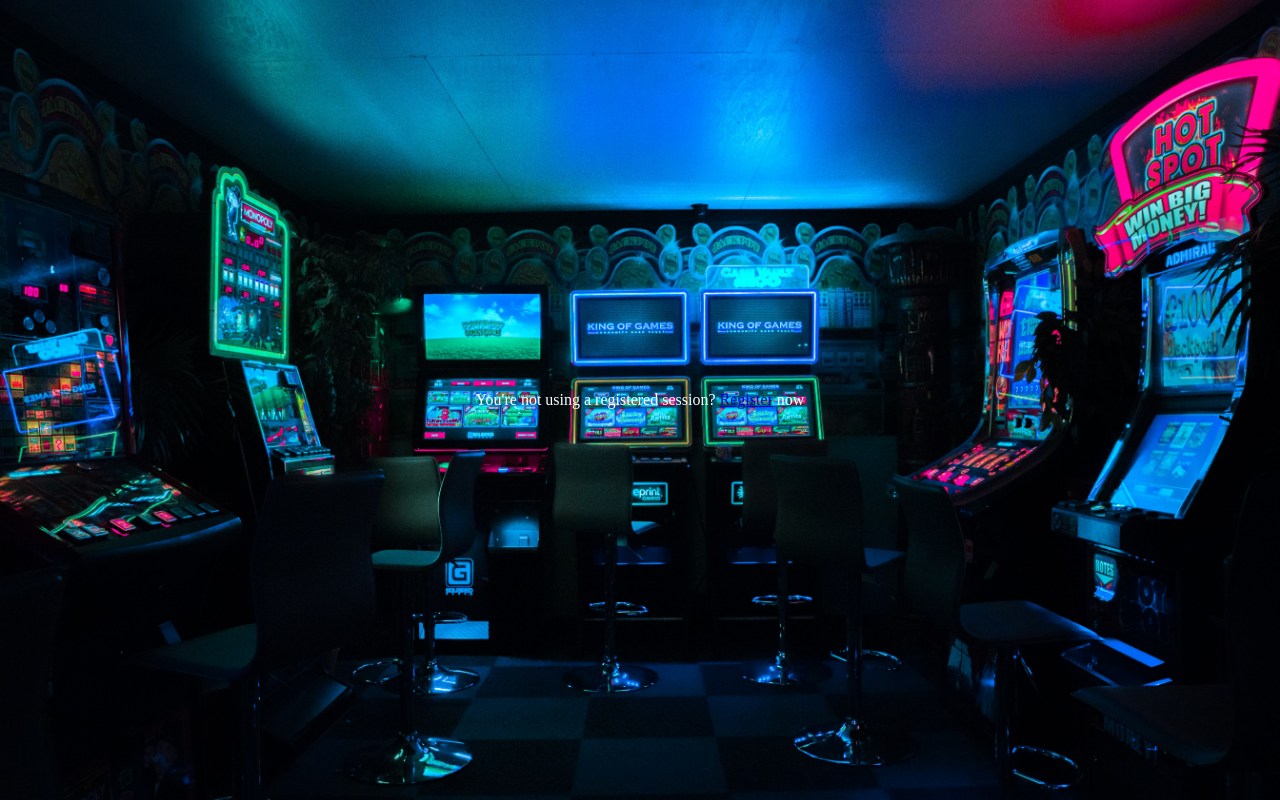
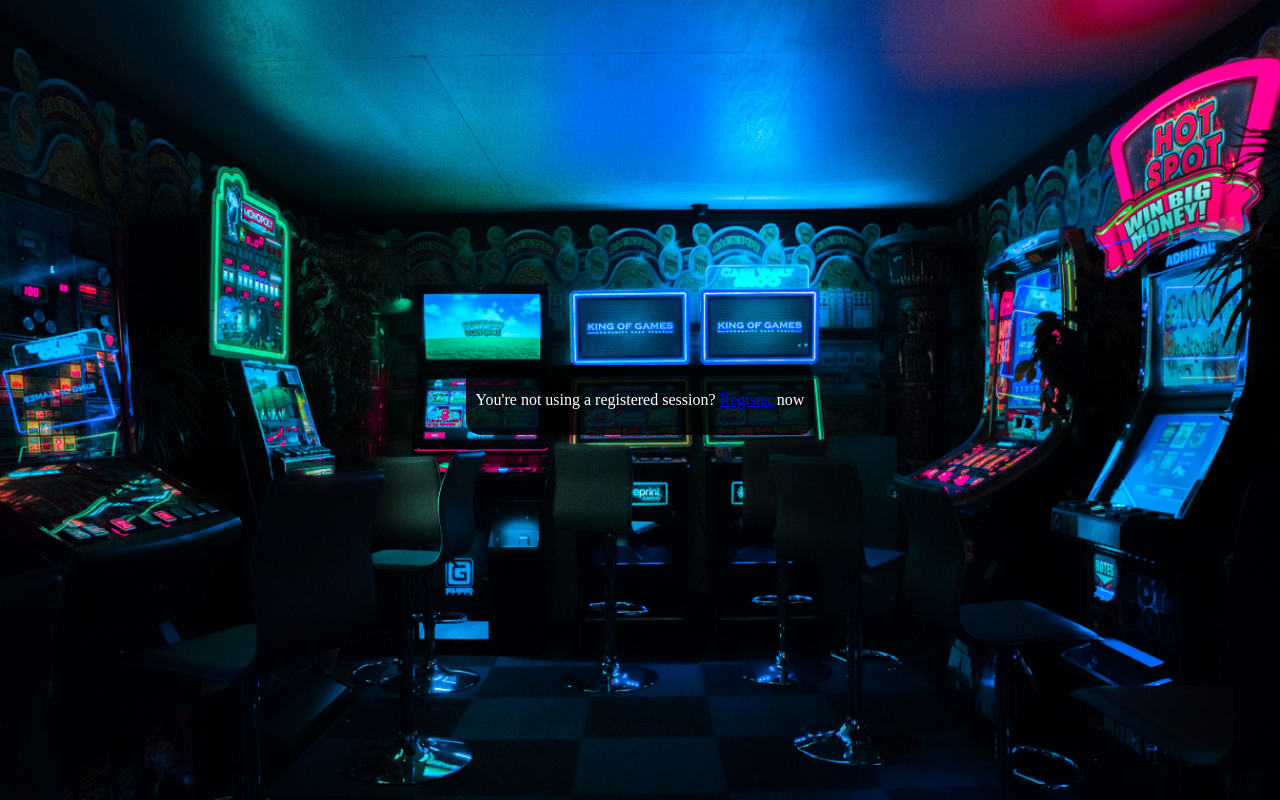
Before and after one commit to FormularSumo/ECM-1417-Web-Dev, a PHP site: page / in a window 1280 px wide. Run offline with PHP 8.4, Linux system fonts and the light colour scheme.

Commit message:
Move form styling into div#content and put all content into it
Also decrease opacity of background

```diff
--- a/index.php
+++ b/index.php
@@ -7,6 +7,7 @@
 
   <body>
     <div id='main'>
+      <div id='content'>
         <?php if(isset($_COOKIE["Username"])) : ?>
           <p>Welcome to Pairs</p>
           <button onclick="window.location.href='pairs.php';">Click here to play</button>
@@ -14,5 +15,6 @@
           <p>You're not using a registered session? <a href="registration.php">Register</a> now</p>
         <?php endif; ?>
       </div>
+    </div>
   </body>
 </html>
--- a/registration.php
+++ b/registration.php
@@ -7,6 +7,7 @@
 
   <body>
     <div id='main'>
+      <div id='content'>
         <form action="register.php" method="post">
           <label for="Username">Username:</label>
           <input type="text" id="Username" name="Username"><br>
@@ -59,5 +60,6 @@
           <input type="submit" value="Register">
         </form>
       </div>
+    </div>
   </body>
 </html>
--- a/style.css
+++ b/style.css
@@ -19,9 +19,9 @@ div#main {
   padding: 10px;
 }
 
-form {
+div#content {
   display: inline-block;
-  background-color: rgba(0,0,0,0.7);
+  background-color: rgba(0,0,0,0.85);
   border-radius: 15px;
   width: auto;
   padding: 10px;
```
Lines whose indentation alone changed are shown as unchanged.
